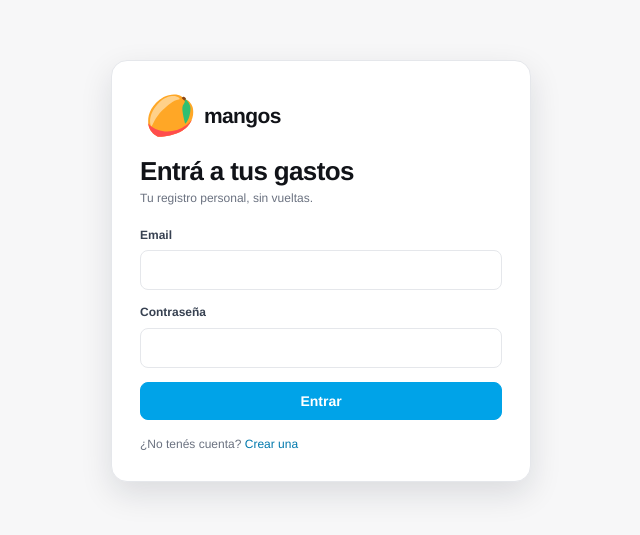
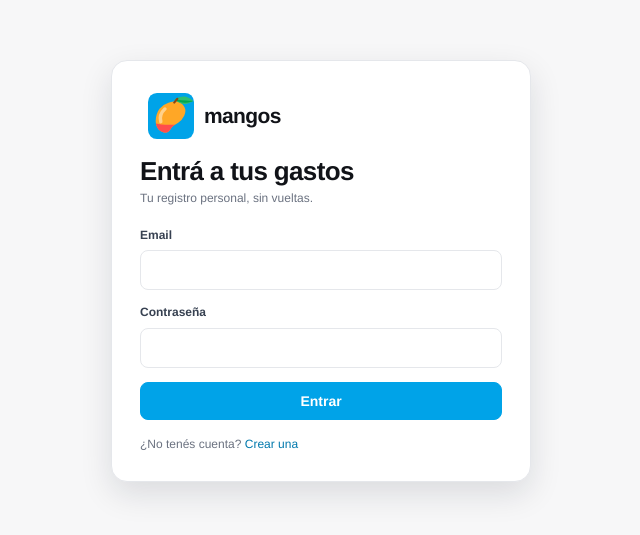
Before and after one commit to gestor-de-gastos-personales/front-web, a React (Vite) app: page /login in a window 1280 px wide. Shown: the part 129-664 px from the top of the page, without its empty margins (319-959 px from the left). Built offline with nearby package versions, Linux system fonts and the light colour scheme; no server answers.

Commit message:
fix(brand): replicar el logo de Mangos con fondo azul, hoja y base coral

```diff
--- a/src/components/Logo.tsx
+++ b/src/components/Logo.tsx
@@ -4,9 +4,18 @@ interface LogoProps {
   size?: number;
 }
 
+const CUERPO =
+  'M45.4263,13.1171a8.0385,8.0385,0,0,1,2.0928.8837c4.3283,2.4312,8.0059,6.3592,8.8956,11.3845A17.9766,17.9766,0,0,1,54.8753,35.56a27.03,27.03,0,0,1-8.7037,10.9286c-3.0374,2.2395-6.6036,3.8921-8.9708,6.8311-2.2373,2.7778-3.4393,6.7023-6.704,8.1389a8.0769,8.0769,0,0,1-5.0875.2532C9.7017,57.9836,11.8612,34.58,19.1466,24.6047l.0236-.0323a27.44,27.44,0,0,1,12.9367-9.3981C35.8208,13.8322,41.4419,12.2085,45.4263,13.1171Z';
+
+const HOJA =
+  'M40,11.4526s-3.8987,6.1329-9.4684,7.9047S18,18.6758,18,18.6758s3.8987-6.1329,9.4684-7.9047S40,11.4526,40,11.4526Z';
+
+const HOJA_SOMBRA =
+  'M40 11.45C34 13.6 28 16 18 18.7c8 1.4 16-1 22-7.2Z';
+
 /**
- * Marca Mangos: silueta de mango (base Twemoji, CC-BY 4.0) recoloreada con la
- * paleta de la marca. Sin fondo: hereda el del contenedor.
+ * Marca Mangos: mango anaranjado con base coral, hoja verde y tallo marrón
+ * sobre el azul de la marca. Silueta base OpenMoji (CC-BY-SA 4.0).
  */
 export function Logo({ size = 40 }: LogoProps) {
   const clipId = `mangos-cuerpo-${useId().replace(/:/g, '')}`;
@@ -15,43 +24,51 @@ export function Logo({ size = 40 }: LogoProps) {
     <svg
       width={size}
       height={size}
-      viewBox="0 0 36 36"
+      viewBox="0 0 72 72"
       aria-hidden="true"
       focusable="false"
     >
       <defs>
         <clipPath id={clipId}>
-          <path d="M12.3 3.139c4.545-2.66 11.267-2.611 13.685-.58 1.617 1.358 2.942 2.401 4.474 3.011 2.022.804 3.692 3.154 4.415 5.384.981 3.023 1.68 12.579-8.029 18.516-6.233 3.812-17.656 5.363-18.961 4.723-.984-.483-4.621-2.09-6.675-6.453S-1.324 11.111 12.3 3.139z" />
+          <path d={CUERPO} />
         </clipPath>
       </defs>
 
-      {/* Cuerpo */}
-      <path
-        fill="var(--mango)"
-        d="M12.3 3.139c4.545-2.66 11.267-2.611 13.685-.58 1.617 1.358 2.942 2.401 4.474 3.011 2.022.804 3.692 3.154 4.415 5.384.981 3.023 1.68 12.579-8.029 18.516-6.233 3.812-17.656 5.363-18.961 4.723-.984-.483-4.621-2.09-6.675-6.453S-1.324 11.111 12.3 3.139z"
-      />
+      <rect width="72" height="72" rx="14" fill="var(--mangos-blue)" />
 
-      {/* Blush coral en la base */}
-      <g clipPath={`url(#${clipId})`}>
-        <path fill="var(--coral)" d="M-2 21c7 12 27 13 38 -2v19h-40z" />
+      <g transform="translate(-2.6 0) scale(1.08 1)">
+        <path fill="var(--mango)" d={CUERPO} />
+        <g clipPath={`url(#${clipId})`}>
+          <path fill="var(--coral)" d="M-5 40C15 52 45 55 80 38V80H-5Z" />
+        </g>
+        <path
+          d="M27 25C21 31 19 38 21 45"
+          fill="none"
+          stroke="var(--mango-light)"
+          strokeWidth="5"
+          strokeLinecap="round"
+        />
       </g>
 
-      {/* Luz */}
+      <g transform="translate(41 15) scale(1.28) rotate(-14) translate(-41 -15)">
+        <path
+          fill="var(--leaf)"
+          transform="translate(82 0) scale(-1 1)"
+          d={HOJA}
+        />
+        <path
+          fill="var(--leaf-dark)"
+          transform="translate(82 0) scale(-1 1)"
+          d={HOJA_SOMBRA}
+        />
+      </g>
+
       <path
-        fill="var(--mango-light)"
-        d="M17.329 2.607C22.578 1.125 26.5 4.743 24.078 5c-4.359.463-9.015 4.969-12.625 8.375-6.625 6.25-8.125 13.75-9 12.5-1.424-2.034-1.468-9.148 3.561-15.386 5.029-6.238 9.104-7.257 11.315-7.882z"
-      />
-
-      {/* Hoja */}
-      <path
-        fill="var(--leaf)"
-        d="M28.271 4.278c2.174.697 4.987 4.564 4.944 7.811-.114 8.655-4.132 11.992-4.132 11.992s-2.551-9.325-2.171-12.719c.278-2.478 1.646-3.166 1.891-4.569.229-1.305-.532-2.515-.532-2.515z"
-      />
-
-      {/* Tallo */}
-      <path
-        fill="var(--stem)"
-        d="M26.38 3.539c.483-.039 1.259-.655 1.664-.595.405.06 1.573 1.078 1.67 1.283.097.205-.637 1.178-.746 1.48-.109.302-.64.239-1.51-.543-.869-.782-1.078-1.625-1.078-1.625z"
+        d="M41 15 L46 9"
+        fill="none"
+        stroke="var(--stem)"
+        strokeWidth="3.2"
+        strokeLinecap="round"
       />
     </svg>
   );
--- a/src/styles/tokens.css
+++ b/src/styles/tokens.css
@@ -6,6 +6,7 @@
   --mango-light: #ffd18a;
   --coral: #ff4d4d;
   --leaf: #2fbf71;
+  --leaf-dark: #00a651;
   --stem: #8b4513;
 
   /* Swiss: superficie neutra, tinta, hairlines, un acento */
```
Also changed, not shown: public/favicon.svg, 1 other file (tests, documents, lock files or other folders).
